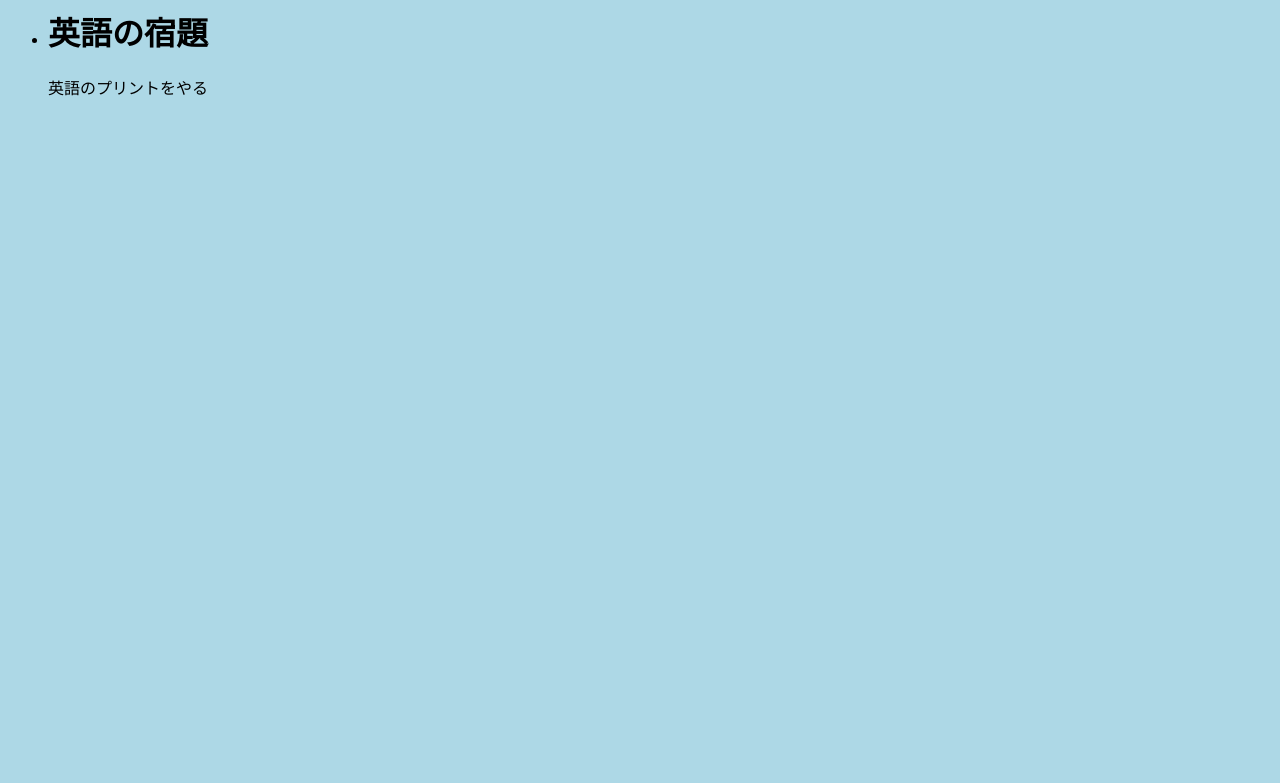
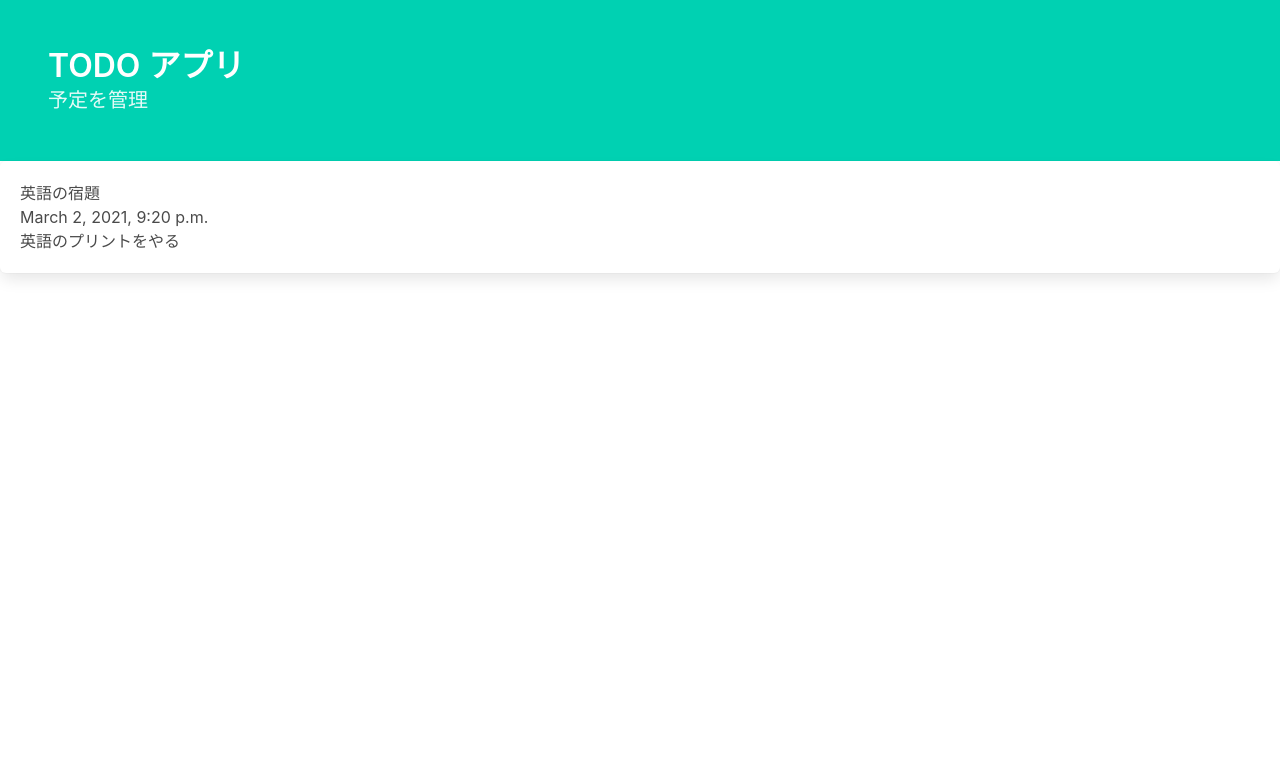
Before and after one commit to O-Jun-S/django_todo, a Django app: page /todo/ in a window 1280 px wide. Shown: the top 783 px of the page. Run offline with Django 3.2, Linux system fonts and the light colour scheme; data comes from the database, SQL or seed files in the repository.

Commit message:
Make page nice.

```diff
--- a/app/mysite/todo/static/todo/style.css
+++ /dev/null
@@ -1,3 +0,0 @@
-body {
-    background: lightblue;
-}
--- a/app/mysite/todo/templates/todo/index.html
+++ b/app/mysite/todo/templates/todo/index.html
@@ -1,13 +1,33 @@
 {% load static %}
-<link rel="stylesheet" type="text/css" href="{% static 'todo/style.css' %}">
+<!DOCTYPE html>
+<html lang="en">
+<head>
+    <meta charset="UTF-8">
+    <meta name="viewport" content="width=device-width, initial-scale=1">
+    <link rel="stylesheet" href="https://cdn.jsdelivr.net/npm/bulma@0.9.1/css/bulma.min.css">
+    <title>TODO app</title>
+</head>
+<body>
+    <section class="hero is-primary">
+        <div class="hero-body">
+            <p class="title">
+                TODO アプリ
+            </p>
 
-<body>
-    <ul>
-    {% for task in tasks %}
-    <li>
-        <h1>{{ task.title }}</h1>
-        <p>{{ task.text }}</p>
-    </li>
-    {% endfor %}
-    </ul>
+            <p class="subtitle">
+                予定を管理
+            </p>
+        </div>
+    </section>
+
+    <section class="main">
+        {% for task in tasks %}
+            <div class="box">
+                <h1>{{ task.title }}</h1>
+                <h4>{{ task.created_date }}</h4>
+                <p>{{ task.text }}</p>
+            </div>
+        {% endfor %}
+    </section>
 </body>
+</html>
```
